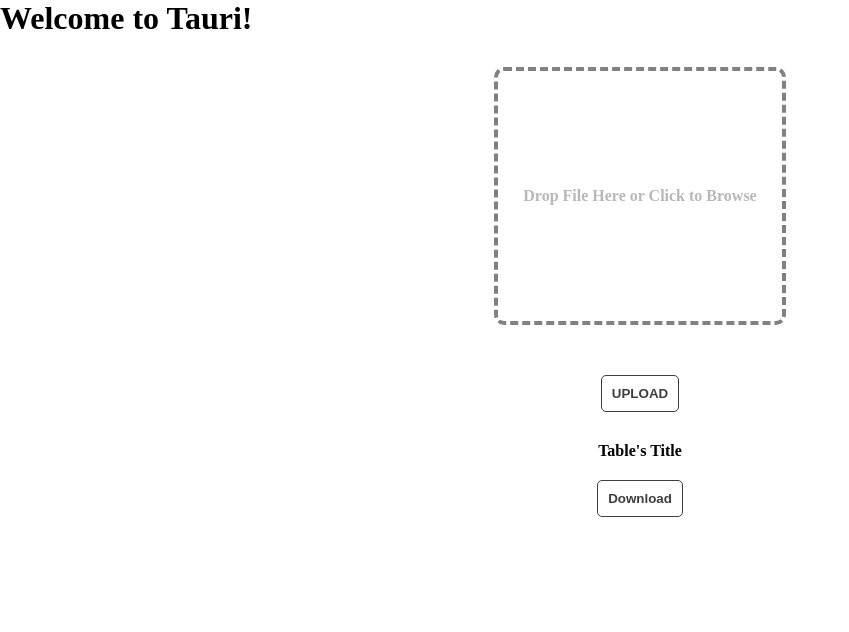
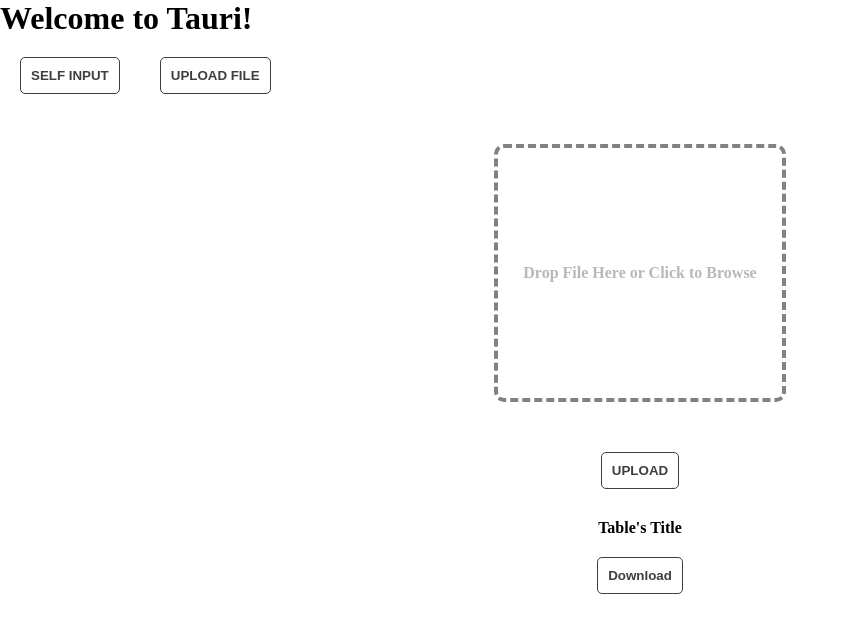
Before and after one commit to owl-birds/cmsa-rca-final, a React (Vite) app: page / in a window 1280 px wide. Shown: the top 632 px of the page, without its empty margins (0-849 px from the left). Built offline with nearby package versions, Linux system fonts and the light colour scheme.

Commit message:
choose the user to input data

```diff
--- a/src/App.tsx
+++ b/src/App.tsx
@@ -19,6 +19,12 @@
   use_country_file_store,
 } from "./application/states/country.state";
 import Table from "./presentation/shared/table/Table";
+import Choose_Input_Type from "./presentation/shared/choose_input_type/Choose_Input_Type";
+import {
+  Country_Ui_Interface,
+  use_country_ui,
+} from "./application/states/country_ui.state";
+import { shallowCopy } from "immer/dist/internal";
 
 function App() {
   const data = use_country_file_store(
@@ -28,9 +34,32 @@
     (state: Uploaded_Country_File_State) => state.columns
   );
 
+  const is_self_input = use_country_ui(
+    (state: Country_Ui_Interface) => state.is_self_input
+  );
+  const is_choosed = use_country_ui(
+    (state: Country_Ui_Interface) => state.is_choosed
+  );
+  const set_self_input = use_country_ui(
+    (state: Country_Ui_Interface) => state.set_self_input
+  );
+  const set_upload_input = use_country_ui(
+    (state: Country_Ui_Interface) => state.set_upload_input
+  );
+  const set_choosed = use_country_ui(
+    (state: Country_Ui_Interface) => state.set_choosed
+  );
+
   return (
     <div className="container">
       <h1>Welcome to Tauri!</h1>
+      <Choose_Input_Type
+        is_self_input={is_self_input}
+        is_choosed={is_choosed}
+        self_input={set_self_input}
+        upload_input={set_upload_input}
+        choose_handler={set_choosed}
+      />
       <Drop_file
         read_file={read_country_file_service}
         is_ext_allowed={is_ext_allowed}
--- /dev/null
+++ b/src/application/states/country_ui.state.tsx
@@ -0,0 +1,25 @@
+import produce from "immer";
+import { create } from "zustand";
+
+export interface Country_Ui_Interface {
+  is_self_input: boolean;
+  is_choosed: boolean;
+  set_self_input: () => void;
+  set_upload_input: () => void;
+  set_choosed: () => void;
+}
+
+export const use_country_ui = create<Country_Ui_Interface>()(
+  //
+  (set, get) => ({
+    is_self_input: false,
+    is_choosed: false,
+    set_self_input: () => set(() => ({ is_self_input: true })),
+    set_upload_input: () => set(() => ({ is_self_input: false })),
+    set_choosed: () =>
+      set((state: Country_Ui_Interface) => {
+        const prev_value = state.is_choosed;
+        return { is_choosed: !prev_value };
+      }),
+  })
+);
--- /dev/null
+++ b/src/presentation/shared/choose_input_type/Choose_Input_Type.module.scss
@@ -0,0 +1,2 @@
+.input_type_box {
+}
--- /dev/null
+++ b/src/presentation/shared/choose_input_type/Choose_Input_Type.tsx
@@ -0,0 +1,78 @@
+import React, { useState } from "react";
+import classes from "./Choose_Input_Type.module.scss";
+
+interface Props {
+  is_self_input: boolean;
+  is_choosed: boolean;
+  choose_handler: () => void;
+  self_input: () => void;
+  upload_input: () => void;
+}
+
+const Choose_Input_Type = (props: Props) => {
+  const {
+    is_choosed,
+    is_self_input,
+    choose_handler,
+    self_input,
+    upload_input,
+  } = props;
+  // const [is_self_input, set_is_self_input] = useState<boolean>(false);
+  // const [is_choosed, set_is_choosed] = useState<boolean>(false);
+
+  console.log("is self input", is_self_input);
+
+  // const choose_handler = () => {
+  //   set_is_choosed((prev_choose) => !prev_choose);
+  // };
+
+  // const self_input = () => {
+  //   set_is_self_input(() => true);
+  // };
+  // const upload_input = () => {
+  //   set_is_self_input(() => false);
+  // };
+
+  return (
+    <div className={classes.input_type_box}>
+      {/* two buttons */}
+      {!is_choosed ? (
+        <div className={classes.input_type}>
+          <button
+            onClick={() => {
+              choose_handler();
+              self_input();
+            }}
+            className="btn_default"
+          >
+            SELF INPUT
+          </button>
+          <button
+            onClick={() => {
+              choose_handler();
+              upload_input();
+            }}
+            className="btn_default"
+          >
+            UPLOAD FILE
+          </button>
+        </div>
+      ) : (
+        <div className={classes.input_type}>
+          <div>
+            <button
+              onClick={() => {
+                choose_handler();
+              }}
+              className="btn_default"
+            >
+              TESTING ONLY PURPOSES
+            </button>
+          </div>
+        </div>
+      )}
+    </div>
+  );
+};
+
+export default Choose_Input_Type;
--- a/src/routes/routes.tsx
+++ b/src/routes/routes.tsx
@@ -1,3 +1,5 @@
 import { createBrowserRouter } from "react-router-dom";
 
-export const router = createBrowserRouter([]);
+const router = createBrowserRouter([]);
+
+export default router;
```
